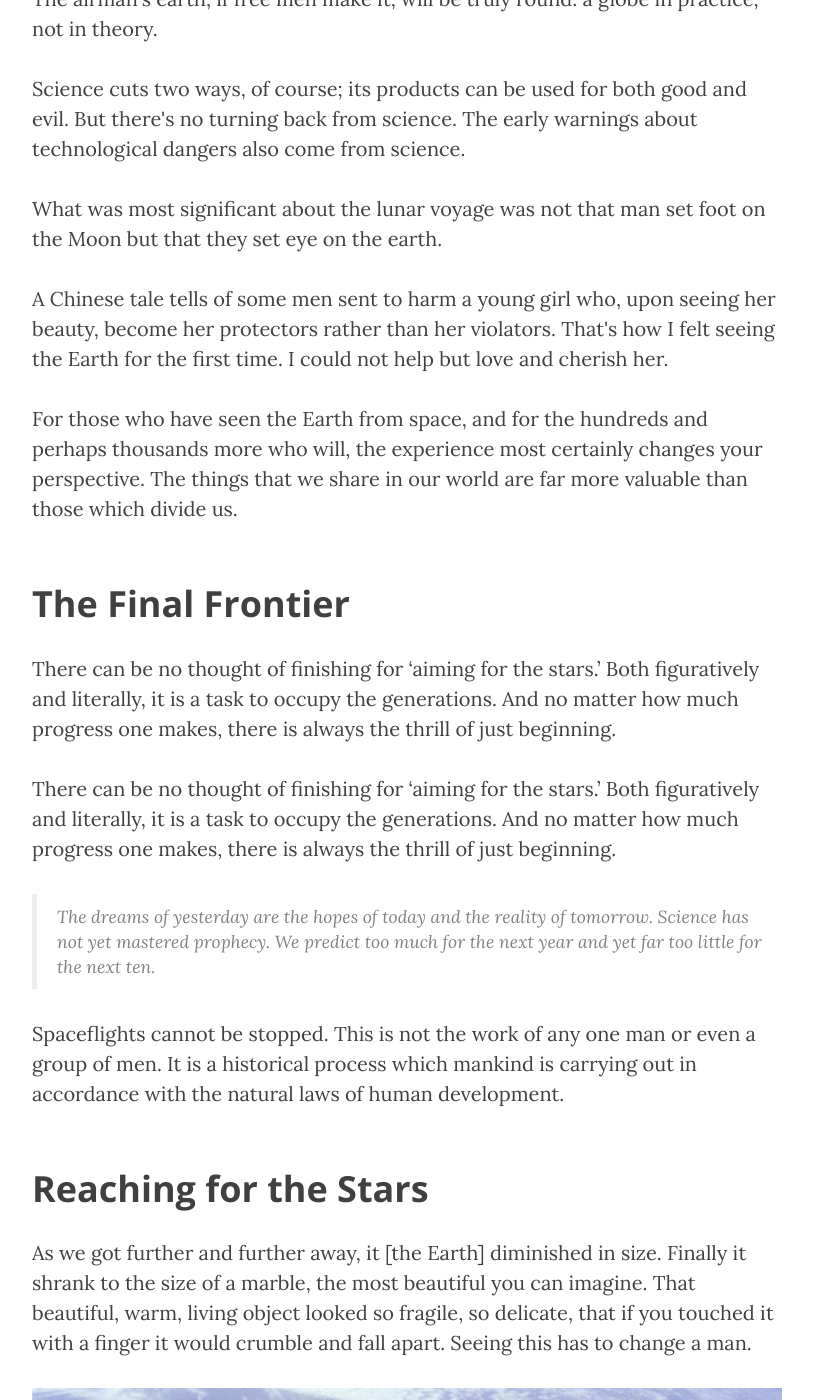
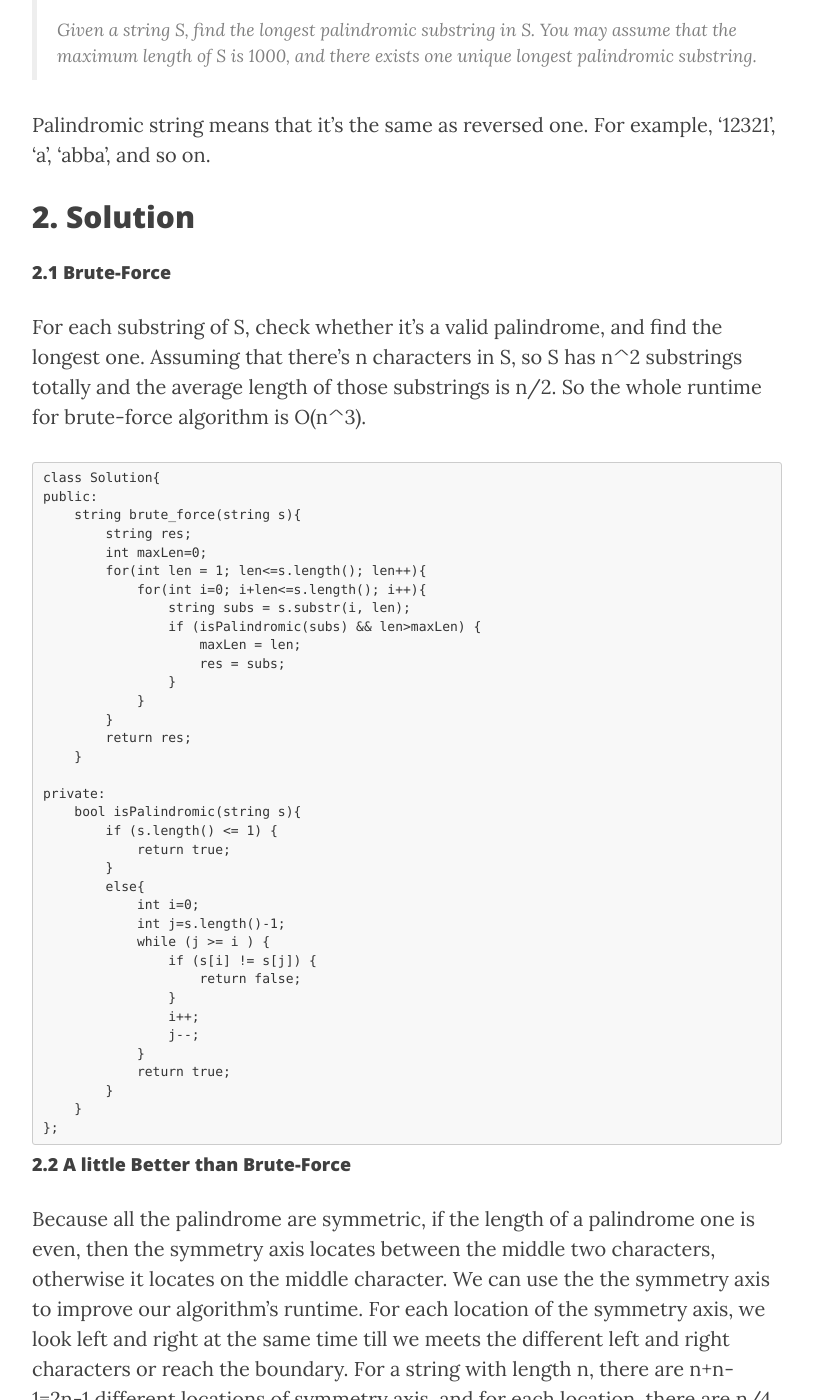
Before and after one commit to YaminLi/YaminLi.github.io, a Jekyll site: the page built from _posts/2016-10-03-leetcode-5-longest-palindromic-substring.markdown, in a window 1280 px wide and 1400 px high, scrolled down 752 px. Shown: the whole window, without its empty margins (233-1046 px from the left). Built offline with Jekyll 4.4.1, drawn with Linux system fonts in a browser that asks for light colours; nearby versions of some CDN libraries; some of the changed text lies outside the part shown.

Commit message:
finish most part ofnew post

`````diff
--- a/_posts/2016-10-03-leetcode-5-longest-palindromic-substring.markdown
+++ b/_posts/2016-10-03-leetcode-5-longest-palindromic-substring.markdown
@@ -4,43 +4,152 @@ title:      "[Leetcode] 5. Longest Palindromic Substring"
 subtitle:   "find the longest palindromic substring in S"
 date:       2016-10-03 21:30:00
 author:     "Michael"
-header-img: "img/in-post/2016-10-03/bg.jpg"
+header-img: "img/in-post/2016-10-03/bg1.jpg"
 tags:
   - Leetcode
   - C++
 ---
 
-<p>Never in all their history have men been able truly to conceive of the world as one: a single sphere, a globe, having the qualities of a globe, a round earth in which all the directions eventually meet, in which there is no center because every point, or none, is center — an equal earth which all men occupy as equals. The airman's earth, if free men make it, will be truly round: a globe in practice, not in theory.</p>
+## 1. Problem Definition
 
-<p>Science cuts two ways, of course; its products can be used for both good and evil. But there's no turning back from science. The early warnings about technological dangers also come from science.</p>
+[Leetcode 5. Longest Palindromic Substring](https://leetcode.com/problems/longest-palindromic-substring/)
 
-<p>What was most significant about the lunar voyage was not that man set foot on the Moon but that they set eye on the earth.</p>
+> Given a string S, find the longest palindromic substring in S. You may assume that the maximum length of S is 1000, and there exists one unique longest palindromic substring.
 
-<p>A Chinese tale tells of some men sent to harm a young girl who, upon seeing her beauty, become her protectors rather than her violators. That's how I felt seeing the Earth for the first time. I could not help but love and cherish her.</p>
+Palindromic string means that it's the same as reversed one. For example, '12321', 'a', 'abba', and so on.
 
-<p>For those who have seen the Earth from space, and for the hundreds and perhaps thousands more who will, the experience most certainly changes your perspective. The things that we share in our world are far more valuable than those which divide us.</p>
+## 2. Solution
 
-<h2 class="section-heading">The Final Frontier</h2>
+<p></p>
 
-<p>There can be no thought of finishing for ‘aiming for the stars.’ Both figuratively and literally, it is a task to occupy the generations. And no matter how much progress one makes, there is always the thrill of just beginning.</p>
+#### 2.1 Brute-Force ####
 
-<p>There can be no thought of finishing for ‘aiming for the stars.’ Both figuratively and literally, it is a task to occupy the generations. And no matter how much progress one makes, there is always the thrill of just beginning.</p>
+For each substring of S, check whether it's a valid palindrome, and find the longest one. Assuming that there's n characters in S, so S has n^2 substrings totally and the average length of those substrings is n/2. So the whole runtime for brute-force algorithm is O(n^3).
 
-<blockquote>The dreams of yesterday are the hopes of today and the reality of tomorrow. Science has not yet mastered prophecy. We predict too much for the next year and yet far too little for the next ten.</blockquote>
+````
+class Solution{
+public:
+    string brute_force(string s){
+        string res;
+        int maxLen=0;
+        for(int len = 1; len<=s.length(); len++){
+            for(int i=0; i+len<=s.length(); i++){
+                string subs = s.substr(i, len);
+                if (isPalindromic(subs) && len>maxLen) {
+                    maxLen = len;
+                    res = subs;
+                }
+            }
+        }
+        return res;
+    }
 
-<p>Spaceflights cannot be stopped. This is not the work of any one man or even a group of men. It is a historical process which mankind is carrying out in accordance with the natural laws of human development.</p>
+private:
+    bool isPalindromic(string s){
+        if (s.length() <= 1) {
+            return true;
+        }
+        else{
+            int i=0;
+            int j=s.length()-1;
+            while (j >= i ) {
+                if (s[i] != s[j]) {
+                    return false;
+                }
+                i++;
+                j--;
+            }
+            return true;
+        }
+    }
+};
+````
 
-<h2 class="section-heading">Reaching for the Stars</h2>
+#### 2.2 A little Better than Brute-Force ####
 
-<p>As we got further and further away, it [the Earth] diminished in size. Finally it shrank to the size of a marble, the most beautiful you can imagine. That beautiful, warm, living object looked so fragile, so delicate, that if you touched it with a finger it would crumble and fall apart. Seeing this has to change a man.</p>
+Because all the palindrome are symmetric, if the length of a palindrome one is even, then the symmetry axis locates between the middle two characters, otherwise it locates on the middle character. We can use the the symmetry axis to improve our algorithm's runtime. For each location of the symmetry axis, we look left and right at the same time till we meets the different left and right characters or reach the boundary. For a string with length n, there are n+n-1=2n-1 different locations of symmetry axis, and for each location, there are n/4 comparisons averagely. So the runtime is O(n^2).
 
-<a href="#">
-    <img src="{{ site.baseurl }}/img/post-sample-image.jpg" alt="Post Sample Image">
-</a>
-<span class="caption text-muted">To go places and do things that have never been done before – that’s what living is all about.</span>
+````
+class Solution{
+public:
+  string longestPalindrome(string s){
+      string res;
+      int maxLen = 0;
+      for(int i=0; i<s.size(); i++){
+          // palindrome's length is even
+          for (int len=1; i-len>=0 && i+len-1<s.size(); len++) {
+              string subs = s.substr(i-len, 2*len);
+              if(isPalindromic(subs) && 2*len>maxLen){
+                  maxLen = 2*len;
+                  res = subs;
+              }
+          }
+          // palindrome's length is odd
+          for (int len=0; i-len>=0 && i+len<s.size(); len++) {
+              string subs = s.substr(i-len, 2*len+1);
+              if (isPalindromic(subs) && (2*len+1)>maxLen) {
+                  maxLen = 2*len+1;
+                  res = subs;
+              }
+          }
+      }
+      return res;
+  }
 
-<p>Space, the final frontier. These are the voyages of the Starship Enterprise. Its five-year mission: to explore strange new worlds, to seek out new life and new civilizations, to boldly go where no man has gone before.</p>
+private:
+    bool isPalindromic(string s){
+        if (s.length() <= 1) {
+            return true;
+        }
+        else{
+            int i=0;
+            int j=s.length()-1;
+            while (j >= i ) {
+                if (s[i] != s[j]) {
+                    return false;
+                }
+                i++;
+                j--;
+            }
+            return true;
+        }
+    }
+};
+````
 
-<p>As I stand out here in the wonders of the unknown at Hadley, I sort of realize there’s a fundamental truth to our nature, Man must explore, and this is exploration at its greatest.</p>
+#### 2.3 Manacher ####
 
-<p>Placeholder text by <a href="http://spaceipsum.com/">Space Ipsum</a>. Photographs by <a href="https://www.flickr.com/photos/nasacommons/">NASA on The Commons</a>.</p>
+To be Continued
+
+#### 2.4 Dynamic Programming ####
+
+For each start point of the Palindromic substring, to check whether it's valid. And use a n*n array to memorize the palindromic status of the substring we have checked.
+
+![img](/img/in-post/2016-10-03/bg.gif)
+<!--
+<span class="caption text-muted">To go places and do things that have never been done before – that’s what living is all about.</span> -->
+
+
+````
+class Solution{
+public:
+  string longestPalindrome2(string s){
+        int n=s.length();
+        bool isPalindrome[1000][1000]={false};
+        int start = 0;
+        int maxLen = 1;
+        for (int i=n-1; i>=0; i--) {
+            for (int j=i; j<n; j++) {
+                if (s[i]==s[j] && (i+1>j-1 || isPalindrome[i+1][j-1])) {
+                    isPalindrome[i][j] = true;
+                    if (j-i+1 > maxLen) {
+                        maxLen = j-i+1;
+                        start = i;
+                    }
+                }
+            }
+        }
+        return s.substr(start, maxLen);
+    }
+};
+````
`````
Also changed, not shown: img/in-post/2016-10-03/bg.gif (added), img/in-post/2016-10-03/bg.jpg, img/in-post/2016-10-03/bg1.jpg (added), img/post-sample-image.jpg (deleted), 7 other files.
